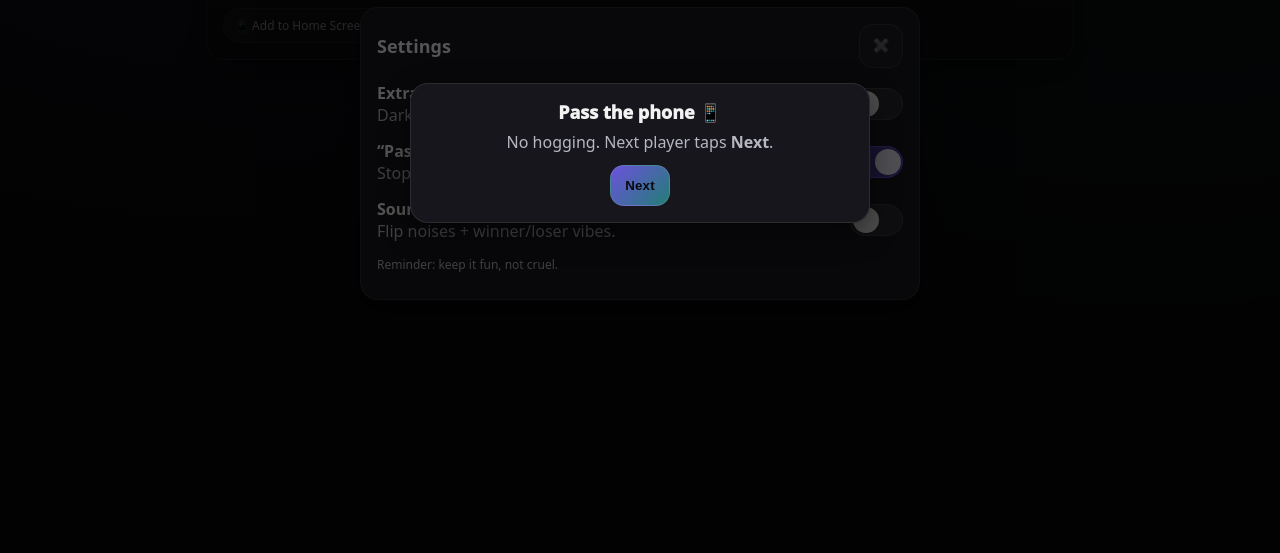
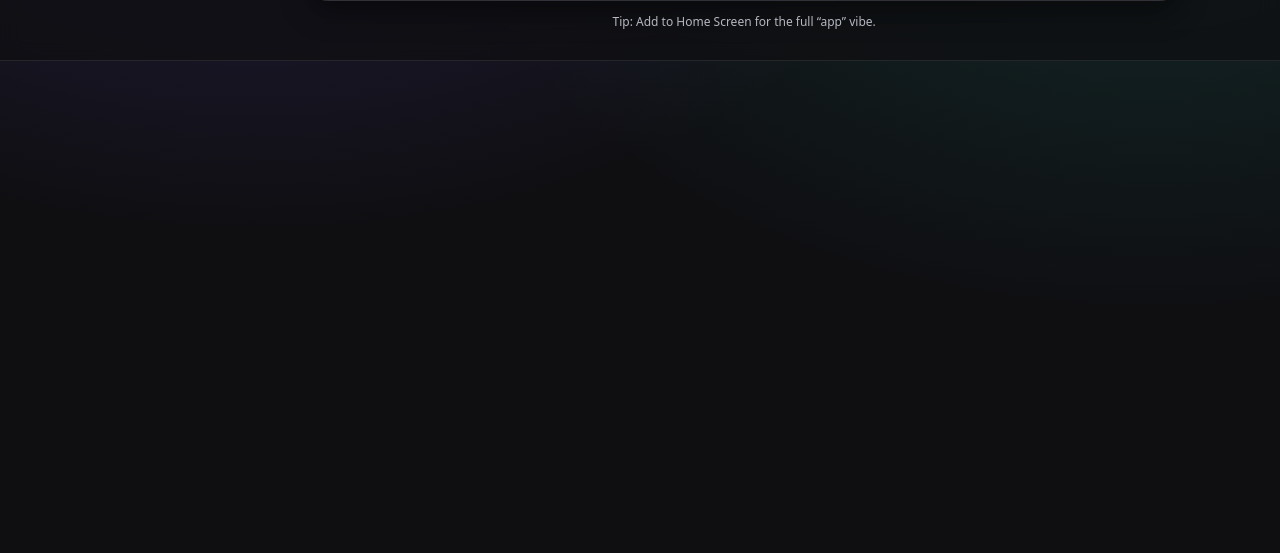
Before and after one commit to Bstoic39/Draw-Straws, a plain HTML site: page index.html in a window 1280 px wide. Shown: the part 247-800 px from the top of the page. Drawn offline with Linux system fonts and the light colour scheme.

Commit message:
Update index.html

```diff
--- a/index.html
+++ b/index.html
@@ -24,11 +24,6 @@
           <div class="subtitle" id="subtitle">Settle it with tiles.</div>
         </div>
       </div>
-
-      <button class="iconBtn" id="openSettingsBtn" aria-label="Open settings" title="Settings">
-        ⚙️
-      </button>
-    </header>
 
     <main class="main">
       <!-- HOME -->
@@ -155,62 +150,6 @@
       </section>
     </main>
 
-    <!-- SETTINGS MODAL -->
-    <div class="modalBackdrop" id="settingsBackdrop" hidden>
-      <div class="modal" role="dialog" aria-modal="true" aria-labelledby="settingsTitle">
-        <div class="rowBetween">
-          <h2 id="settingsTitle">Settings</h2>
-          <button class="iconBtn" id="closeSettingsBtn" aria-label="Close settings">✖️</button>
-        </div>
-
-        <div class="setting">
-          <div>
-            <div class="settingTitle">Extra chaos</div>
-            <div class="muted">Darker vibes, more dramatic reveals.</div>
-          </div>
-          <label class="switch">
-            <input type="checkbox" id="unhingedToggle" />
-            <span class="slider"></span>
-          </label>
-        </div>
-
-        <div class="setting">
-          <div>
-            <div class="settingTitle">“Pass the phone” prompt</div>
-            <div class="muted">Stops one person from flipping everything.</div>
-          </div>
-          <label class="switch">
-            <input type="checkbox" id="passPhoneToggle" checked />
-            <span class="slider"></span>
-          </label>
-        </div>
-
-        <div class="setting">
-          <div>
-            <div class="settingTitle">Sound</div>
-            <div class="muted">Flip noises + winner/loser vibes.</div>
-          </div>
-          <label class="switch">
-            <input type="checkbox" id="soundToggle" />
-            <span class="slider"></span>
-          </label>
-        </div>
-
-        <p class="tiny muted" style="margin-top:14px">
-          Reminder: keep it fun, not cruel.
-        </p>
-      </div>
-    </div>
-
-    <!-- PASS THE PHONE OVERLAY -->
-    <div class="overlay" id="passOverlay" hidden>
-      <div class="overlayCard">
-        <div class="overlayTitle">Pass the phone 📱</div>
-        <div class="overlayText">No hogging. Next player taps <b>Next</b>.</div>
-        <button class="primaryBtn" id="nextPlayerBtn">Next</button>
-      </div>
-    </div>
-
     <!-- TOAST -->
     <div class="toast" id="toast" hidden></div>
   </div>
```
